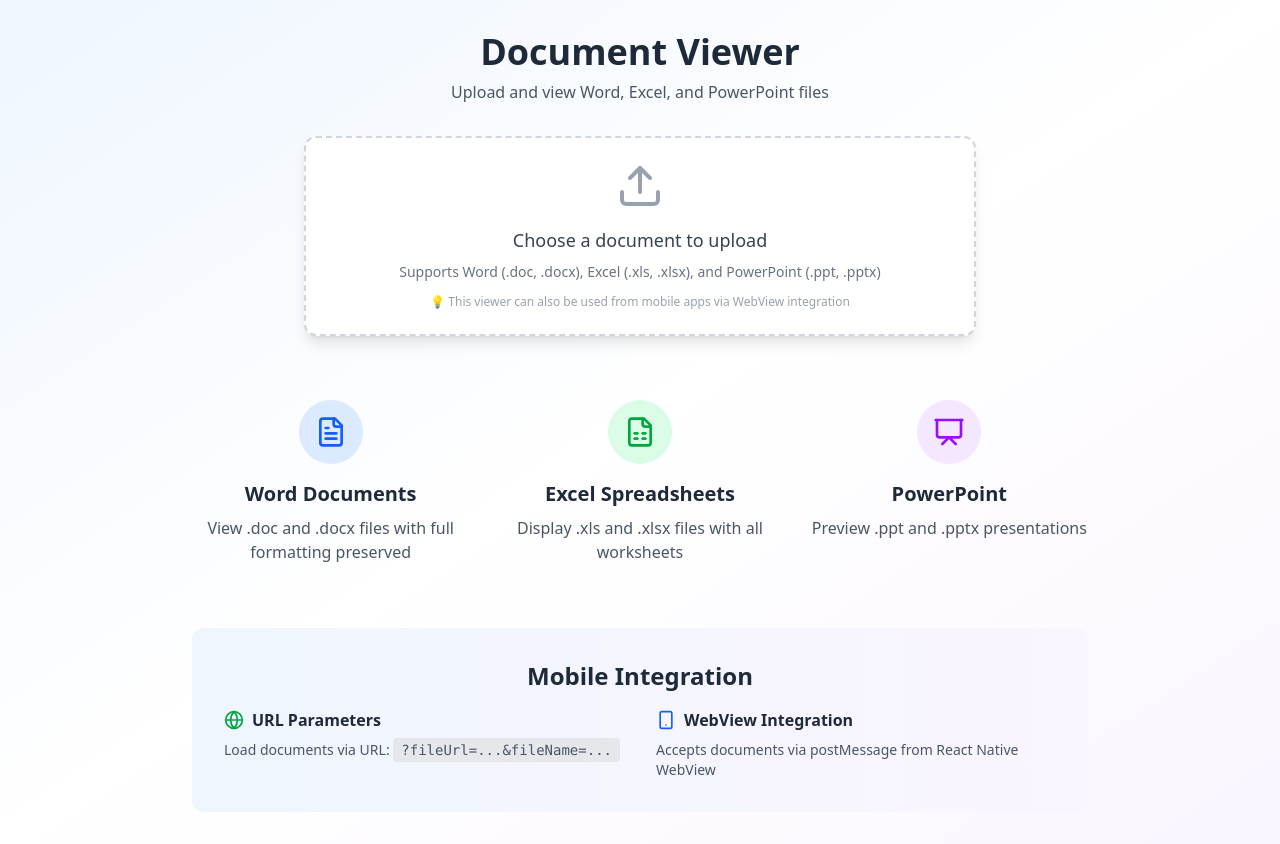
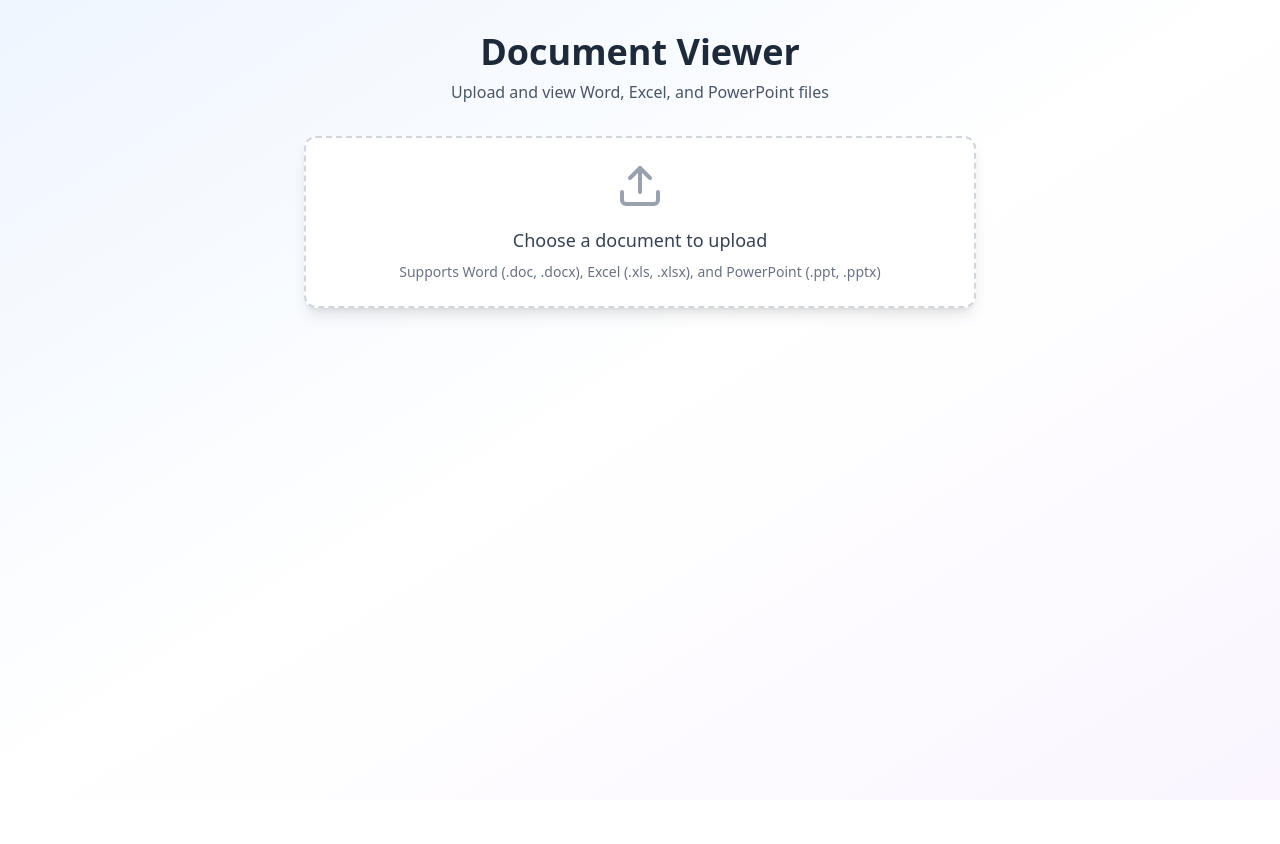
Before and after one commit to codNow/react-doc-viewer, a React (Vite) app: page / in a window 1280 px wide. After the commit the page ends 800 px from the top, so only its background shows below. Built offline with nearby package versions, Linux system fonts and the light colour scheme.

Commit message:
new changes

```diff
--- a/src/App.tsx
+++ b/src/App.tsx
@@ -1,5 +1,5 @@
 import React, { useState, useCallback, useEffect, type ChangeEvent, type JSX, useRef } from 'react';
-import { Upload, FileText, FileSpreadsheet, Presentation, AlertCircle, Eye, Smartphone, Globe } from 'lucide-react';
+import { Upload, Presentation } from 'lucide-react';
 import * as XLSX from 'xlsx';
 import { renderAsync } from 'docx-preview';
 
@@ -9,22 +9,18 @@ interface ExcelSheetData {
   [sheetName: string]: (string | number)[][];
 }
 
-// Declare the ReactNativeWebView interface for TypeScript
-
 interface NativeMessage {
   type: 'READY' | 'LOADED' | 'WEB_ERROR';
   fileName?: string;
   message?: string;
 }
 
-// Define incoming message types from React Native
 interface IncomingMessage {
   type: 'LOAD_DOCUMENT';
   fileData: string;
   fileName: string;
 }
 
-// Declare the ReactNativeWebView interface for TypeScript
 declare global {
   interface Window {
     ReactNativeWebView?: {
@@ -41,119 +37,89 @@ const DocumentViewer: React.FC = () => {
   const [excelData, setExcelData] = useState<ExcelSheetData | null>(null);
   const [loadSource, setLoadSource] = useState<'upload' | 'url' | 'mobile'>('upload');
   const [isEmbedded, setIsEmbedded] = useState<boolean>(false);
+  const [debugInfo, setDebugInfo] = useState<string>('');
   const viewerRef = useRef<HTMLDivElement | null>(null);
 
-  const getFileIcon = (type: FileType): JSX.Element => {
-    if (type.includes('word') || type.includes('document')) return <FileText className="w-6 h-6" />;
-    if (type.includes('sheet') || type.includes('excel')) return <FileSpreadsheet className="w-6 h-6" />;
-    if (type.includes('presentation') || type.includes('powerpoint')) return <Presentation className="w-6 h-6" />;
-    return <FileText className="w-6 h-6" />;
-  };
 
-  // Function to post messages back to React Native
+
   const postMessageToNative = (message: NativeMessage) => {
+    console.log('Posting message to native:', message);
     if (window.ReactNativeWebView) {
       window.ReactNativeWebView.postMessage(JSON.stringify(message));
+    } else {
+      console.log('ReactNativeWebView not available - probably in browser');
     }
   };
 
-  // Function to post errors back to React Native
   const postErrorToNative = (message: string) => {
     postMessageToNative({ type: 'WEB_ERROR', message });
   };
 
-  // Check URL parameters on component mount
+  const addDebugInfo = (info: string) => {
+    console.log('DEBUG:', info);
+    setDebugInfo(prev => prev + '\n' + new Date().toLocaleTimeString() + ': ' + info);
+  };
+
   useEffect(() => {
     const urlParams = new URLSearchParams(window.location.search);
-    const fileUrl = urlParams.get('fileUrl');
-    const fileName = urlParams.get('fileName');
     const viewMode = urlParams.get('viewMode');
 
     if (viewMode === 'embedded') {
       setIsEmbedded(true);
-      console.log('Running in embedded mode');
-    }
+      addDebugInfo('Running in embedded mode');
 
-    if (fileUrl && fileName) {
-      setLoadSource('url');
-      loadFileFromUrl(fileUrl, fileName);
-    }
-
-    // Send ready signal to React Native when in embedded mode
-    if (viewMode === 'embedded' && window.ReactNativeWebView) {
-      // Small delay to ensure everything is loaded
+      // Send ready signal
       setTimeout(() => {
         postMessageToNative({ type: 'READY' });
-        console.log('Sent READY signal to React Native');
-      }, 100);
+        addDebugInfo('Sent READY signal to React Native');
+      }, 500);
     }
-  // eslint-disable-next-line react-hooks/exhaustive-deps
   }, []);
 
-  // Listen for postMessage from React Native WebView
-  // Listen for postMessage from React Native WebView
   useEffect(() => {
     const handleMessage = (event: MessageEvent) => {
-        console.log('Message received from native:', event.data);
+      addDebugInfo(`Received message: ${event.data}`);
+
       try {
         const data: IncomingMessage = JSON.parse(event.data);
+        addDebugInfo(`Parsed message type: ${data.type}`);
+
         if (data.type === 'LOAD_DOCUMENT') {
+          addDebugInfo(`Loading document: ${data.fileName}, data length: ${data.fileData.length}`);
           setLoadSource('mobile');
-            const { fileData, fileName } = data;
-            console.log('Loading document:', fileName);
-            loadFileFromBase64(fileData, fileName);
+          loadFileFromBase64(data.fileData, data.fileName);
         }
       } catch (error) {
         const errorMessage = error instanceof Error ? error.message : 'Unknown error parsing message';
-          console.error('Error parsing message:', errorMessage);
+        addDebugInfo(`Error parsing message: ${errorMessage}`);
         postErrorToNative(errorMessage);
       }
     };
 
+    // Listen to both 'message' and 'postMessage' events
     window.addEventListener('message', handleMessage);
-      return () => window.removeEventListener('message', handleMessage);
+
+    // Also listen for React Native WebView messages directly
+    if (window.ReactNativeWebView) {
+      addDebugInfo('ReactNativeWebView detected');
+    }
+
+    return () => {
+      window.removeEventListener('message', handleMessage);
+    };
   // eslint-disable-next-line react-hooks/exhaustive-deps
   }, []);
-
-
-  const loadFileFromUrl = async (url: string, fileName: string) => {
-    setIsLoading(true);
-    setError('');
-    setExcelData(null);
-
-    try {
-      const response = await fetch(url);
-      if (!response.ok) throw new Error('Failed to fetch file');
-
-      const arrayBuffer = await response.arrayBuffer();
-      const file = new File([arrayBuffer], fileName, {
-        type: response.headers.get('content-type') || 'application/octet-stream'
-      });
-
-      setSelectedFile(file);
-      await processFile(file);
-
-      postMessageToNative({ type: 'LOADED', fileName });
-    } catch (err) {
-      const errorMessage = err instanceof Error ? err.message : 'Error loading file from URL';
-      setError(errorMessage);
-      postErrorToNative(errorMessage);
-    } finally {
-      setIsLoading(false);
-    }
-  };
 
   const loadFileFromBase64 = async (base64Data: string, fileName: string) => {
     setIsLoading(true);
     setError('');
     setExcelData(null);
+    addDebugInfo(`Starting loadFileFromBase64 for ${fileName}`);
 
     try {
-      console.log(`Loading file from Base64: ${fileName}, data length: ${base64Data.length}`);
-
-      // Decode base64
+      addDebugInfo('Decoding base64...');
       const byteCharacters = atob(base64Data);
-      console.log('Base64 decoded successfully, length:', byteCharacters.length);
+      addDebugInfo(`Base64 decoded: ${byteCharacters.length} bytes`);
 
       const byteNumbers = new Array(byteCharacters.length);
       for (let i = 0; i < byteCharacters.length; i++) {
@@ -161,20 +127,20 @@ const DocumentViewer: React.FC = () => {
       }
       const byteArray = new Uint8Array(byteNumbers);
       const blob = new Blob([byteArray]);
-      console.log('Blob created successfully, size:', blob.size);
+      addDebugInfo(`Blob created: ${blob.size} bytes`);
 
       const file = new File([blob], fileName);
       setSelectedFile(file);
-      console.log('File object created:', file);
+      addDebugInfo('File object created, starting processFile...');
 
       await processFile(file);
-      console.log('File processed successfully');
+      addDebugInfo('File processed successfully');
 
       postMessageToNative({ type: 'LOADED', fileName });
 
     } catch (err) {
       const errorMessage = err instanceof Error ? err.message : 'Error loading file from data';
-      console.error('Error in loadFileFromBase64:', errorMessage, err);
+      addDebugInfo(`Error: ${errorMessage}`);
       setError(errorMessage);
       postErrorToNative(errorMessage);
     } finally {
@@ -183,9 +149,9 @@ const DocumentViewer: React.FC = () => {
   };
 
   const processFile = async (file: File) => {
-    console.log('Processing file:', file.name, 'type:', file.type);
+    addDebugInfo(`Processing file: ${file.name}, size: ${file.size}`);
     const fileExtension = file.name.split('.').pop()?.toLowerCase();
-    console.log('File extension:', fileExtension);
+    addDebugInfo(`File extension: ${fileExtension}`);
 
     try {
       if (fileExtension === 'docx' || fileExtension === 'doc') {
@@ -198,66 +164,61 @@ const DocumentViewer: React.FC = () => {
         processPowerPointDocument();
       }
       else {
-        throw new Error('Unsupported file type. Please upload Word (.docx, .doc), Excel (.xlsx, .xls), or PowerPoint (.pptx, .ppt) files.');
+        throw new Error('Unsupported file type');
       }
     } catch (error) {
-      console.error('Error in processFile:', error);
+      addDebugInfo(`Error in processFile: ${error}`);
       throw error;
     }
   };
 
   const processWordDocument = async (file: File): Promise<void> => {
-    console.log('Processing Word document');
+    addDebugInfo('Processing Word document...');
     setFileType('word');
-    if (!file) return;
 
     try {
       const arrayBuffer = await file.arrayBuffer();
-      console.log('ArrayBuffer created for Word document, size:', arrayBuffer.byteLength);
+      addDebugInfo(`ArrayBuffer size: ${arrayBuffer.byteLength}`);
 
       if (viewerRef.current) {
+        addDebugInfo('Clearing viewer and rendering...');
         viewerRef.current.innerHTML = '';
-        console.log('Starting docx-preview render');
         await renderAsync(arrayBuffer, viewerRef.current);
-        console.log('Word document rendered successfully');
+        addDebugInfo('Word document rendered successfully!');
       } else {
         throw new Error('Viewer container not available');
       }
     } catch (error) {
-      console.error('Error processing Word document:', error);
+      addDebugInfo(`Error processing Word document: ${error}`);
       throw error;
     }
   };
 
   const processExcelDocument = async (file: File): Promise<void> => {
-    console.log('Processing Excel document');
+    addDebugInfo('Processing Excel document...');
     setFileType('excel');
 
     try {
       const arrayBuffer = await file.arrayBuffer();
-      console.log('ArrayBuffer created for Excel document, size:', arrayBuffer.byteLength);
-
       const workbook = XLSX.read(arrayBuffer, { type: 'array' });
-      console.log('Excel workbook loaded, sheets:', workbook.SheetNames);
 
       const sheetsData: ExcelSheetData = {};
       workbook.SheetNames.forEach((sheetName: string) => {
         const worksheet = workbook.Sheets[sheetName];
         const jsonData = XLSX.utils.sheet_to_json(worksheet, { header: 1 }) as (string | number)[][];
         sheetsData[sheetName] = jsonData;
-        console.log(`Sheet ${sheetName} processed, rows: ${jsonData.length}`);
       });
 
       setExcelData(sheetsData);
-      console.log('Excel document processed successfully');
+      addDebugInfo('Excel document processed successfully');
     } catch (error) {
-      console.error('Error processing Excel document:', error);
+      addDebugInfo(`Error processing Excel document: ${error}`);
       throw error;
     }
   };
 
   const processPowerPointDocument = (): void => {
-    console.log('Processing PowerPoint document');
+    addDebugInfo('Processing PowerPoint document...');
     setFileType('powerpoint');
   };
 
@@ -303,31 +264,41 @@ const DocumentViewer: React.FC = () => {
     </div>
   );
 
-  const formatFileSize = (bytes: number): string => (bytes / 1024 / 1024).toFixed(2);
+  // Debug Panel for embedded mode
+  if (isEmbedded && (!selectedFile || error)) {
+    return (
+      <div className="p-4 bg-white min-h-screen">
+        <h2 className="text-lg font-bold mb-4">Document Viewer Debug</h2>
 
-  const capitalizeFileType = (type: FileType): string => type.charAt(0).toUpperCase() + type.slice(1);
+        {isLoading && (
+          <div className="mb-4">
+            <div className="inline-block animate-spin rounded-full h-6 w-6 border-b-2 border-blue-600"></div>
+            <span className="ml-2">Processing document...</span>
+            <div className="mb-2">
+            <strong>Load Source:</strong> {loadSource}
+          </div>
 
-  const getLoadSourceIcon = () => {
-    switch (loadSource) {
-      case 'mobile': return <Smartphone className="w-5 h-5 mr-1 text-blue-600" />;
-      case 'url': return <Globe className="w-5 h-5 mr-1 text-green-600" />;
-      default: return <Upload className="w-5 h-5 mr-1 text-purple-600" />;
+          </div>
+        )}
+
+        {error && (
+          <div className="mb-4 p-4 bg-red-50 border border-red-200 rounded">
+            <strong>Error:</strong> {error}
+          </div>
+        )}
+
+        <div className="bg-gray-50 p-4 rounded">
+          <h3 className="font-semibold mb-2">Debug Log:</h3>
+          <pre className="text-xs whitespace-pre-wrap">{debugInfo || 'No debug info yet...'}</pre>
+        </div>
+      </div>
+    );
   }
-  };
-
-  const getLoadSourceText = () => {
-    switch (loadSource) {
-      case 'mobile': return 'Loaded from Mobile App';
-      case 'url': return 'Loaded from URL';
-      default: return 'Uploaded from Device';
-    }
-  };
 
   return (
     <div className={isEmbedded ? "bg-white min-h-screen" : "min-h-screen bg-gradient-to-br from-blue-50 via-white to-purple-50"}>
       <div className={isEmbedded ? "px-2 py-2" : "container mx-auto px-4 py-8"}>
 
-        {/* Header - Only show if NOT embedded */}
         {!isEmbedded && (
           <div className="text-center mb-8">
             <h1 className="text-4xl font-bold text-gray-800 mb-2">Document Viewer</h1>
@@ -335,7 +306,6 @@ const DocumentViewer: React.FC = () => {
           </div>
         )}
 
-        {/* Upload Section - Only show if NOT embedded and no file is loaded */}
         {!isEmbedded && !selectedFile && (
           <div className="max-w-2xl mx-auto mb-8">
             <div className="bg-white rounded-xl shadow-lg p-6 border-2 border-dashed border-gray-300 hover:border-blue-400 transition-colors">
@@ -356,160 +326,43 @@ const DocumentViewer: React.FC = () => {
                 <p className="text-sm text-gray-500 mt-2">
                   Supports Word (.doc, .docx), Excel (.xls, .xlsx), and PowerPoint (.ppt, .pptx)
                 </p>
-                <p className="text-xs text-gray-400 mt-3">
-                  💡 This viewer can also be used from mobile apps via WebView integration
-                </p>
               </div>
             </div>
           </div>
         )}
 
-        {/* Loading State */}
-        {isLoading && (
-          <div className="text-center py-8">
-            <div className="inline-block animate-spin rounded-full h-8 w-8 border-b-2 border-blue-600"></div>
-            <p className="mt-2 text-gray-600">Processing document...</p>
-          </div>
-        )}
-
-        {/* Error State */}
-        {error && (
-          <div className={isEmbedded ? "mb-4" : "max-w-2xl mx-auto mb-8"}>
-            <div className="bg-red-50 border border-red-200 rounded-lg p-4 flex items-center">
-              <AlertCircle className="w-5 h-5 text-red-500 mr-3" />
-              <span className="text-red-700">{error}</span>
-            </div>
-          </div>
-        )}
-
-        {/* File Info - Only show if NOT embedded */}
-        {selectedFile && !isLoading && !isEmbedded && (
-          <div className="max-w-4xl mx-auto mb-6">
-            <div className="bg-white rounded-lg shadow-md p-4">
-              <div className="flex items-center justify-between">
-                <div className="flex items-center">
-                  {getFileIcon(fileType)}
-                  <div className="ml-3">
-                    <h3 className="font-medium text-gray-800">{selectedFile.name}</h3>
-                    <p className="text-sm text-gray-500">
-                      {formatFileSize(selectedFile.size)} MB • {capitalizeFileType(fileType)}
-                    </p>
-                  </div>
-                </div>
-                <div className="flex flex-col items-end">
-                  <div className="flex items-center text-green-600 mb-1">
-                    <Eye className="w-5 h-5 mr-1" />
-                    <span className="text-sm font-medium">Viewing</span>
-                  </div>
-                  <div className="flex items-center text-gray-500">
-                    {getLoadSourceIcon()}
-                    <span className="text-xs">{getLoadSourceText()}</span>
-                  </div>
-                </div>
-              </div>
-            </div>
-          </div>
-        )}
-
-        {/* Word Document Content */}
         {fileType === 'word' && (
           <div className={isEmbedded ? "" : "max-w-4xl mx-auto"}>
             <div className={isEmbedded ? "" : "bg-white rounded-xl shadow-lg p-8"}>
               <div
                 ref={viewerRef}
-                className={`w-full ${isEmbedded ? 'min-h-screen' : 'min-h-96'} overflow-auto border ${isEmbedded ? 'border-0' : 'border-gray-200'} rounded-lg p-4`}
+                className={`w-full ${isEmbedded ? 'min-h-screen' : 'min-h-96'} overflow-auto`}
                 style={{ backgroundColor: 'white' }}
               />
             </div>
           </div>
         )}
 
-        {/* PowerPoint Content */}
         {fileType === 'powerpoint' && (
-          <div className={isEmbedded ? "" : "max-w-4xl mx-auto"}>
-            <div className={isEmbedded ? "" : "bg-white rounded-xl shadow-lg p-8"}>
           <div className="text-center py-16">
             <Presentation className="w-16 h-16 text-gray-400 mx-auto mb-4" />
             <h3 className="text-xl font-semibold text-gray-800 mb-2">PowerPoint Preview</h3>
-                <p className="text-gray-600 mb-4">
-                  PowerPoint files are loaded but preview is not yet implemented.
-                </p>
-                <p className="text-sm text-gray-500">
-                  File: {selectedFile?.name}
-                </p>
-              </div>
-            </div>
+            <p className="text-gray-600">PowerPoint files are loaded but preview is not yet implemented.</p>
           </div>
         )}
 
-        {/* Excel Content */}
         {excelData && (
           <div className={isEmbedded ? "" : "max-w-6xl mx-auto"}>
             <div className={isEmbedded ? "" : "bg-white rounded-xl shadow-lg p-8"}>
-              {!isEmbedded && <h2 className="text-2xl font-bold text-gray-800 mb-6">Excel Workbook</h2>}
               {Object.entries(excelData).map(([sheetName, sheetData]) =>
                 renderExcelSheet(sheetData, sheetName)
               )}
             </div>
           </div>
         )}
-
-        {/* Features List - Only show if NOT embedded and no file is loaded */}
-        {!isEmbedded && !selectedFile && (
-          <div className="max-w-4xl mx-auto mt-16">
-            <div className="grid md:grid-cols-3 gap-8">
-              <div className="text-center">
-                <div className="bg-blue-100 rounded-full w-16 h-16 flex items-center justify-center mx-auto mb-4">
-                  <FileText className="w-8 h-8 text-blue-600" />
-                </div>
-                <h3 className="text-xl font-semibold text-gray-800 mb-2">Word Documents</h3>
-                <p className="text-gray-600">View .doc and .docx files with full formatting preserved</p>
       </div>
 
-              <div className="text-center">
-                <div className="bg-green-100 rounded-full w-16 h-16 flex items-center justify-center mx-auto mb-4">
-                  <FileSpreadsheet className="w-8 h-8 text-green-600" />
-                </div>
-                <h3 className="text-xl font-semibold text-gray-800 mb-2">Excel Spreadsheets</h3>
-                <p className="text-gray-600">Display .xls and .xlsx files with all worksheets</p>
-              </div>
 
-              <div className="text-center">
-                <div className="bg-purple-100 rounded-full w-16 h-16 flex items-center justify-center mx-auto mb-4">
-                  <Presentation className="w-8 h-8 text-purple-600" />
-                </div>
-                <h3 className="text-xl font-semibold text-gray-800 mb-2">PowerPoint</h3>
-                <p className="text-gray-600">Preview .ppt and .pptx presentations</p>
-              </div>
-            </div>
-
-            {/* Integration Info */}
-            <div className="mt-16 bg-gradient-to-r from-blue-50 to-purple-50 rounded-xl p-8">
-              <h3 className="text-2xl font-bold text-gray-800 mb-4 text-center">Mobile Integration</h3>
-              <div className="grid md:grid-cols-2 gap-8">
-                <div>
-                  <h4 className="font-semibold text-gray-800 mb-2 flex items-center">
-                    <Globe className="w-5 h-5 mr-2 text-green-600" />
-                    URL Parameters
-                  </h4>
-                  <p className="text-gray-600 text-sm">
-                    Load documents via URL: <code className="bg-gray-200 px-2 py-1 rounded">?fileUrl=...&fileName=...</code>
-                  </p>
-                </div>
-                <div>
-                  <h4 className="font-semibold text-gray-800 mb-2 flex items-center">
-                    <Smartphone className="w-5 h-5 mr-2 text-blue-600" />
-                    WebView Integration
-                  </h4>
-                  <p className="text-gray-600 text-sm">
-                    Accepts documents via postMessage from React Native WebView
-                  </p>
-                </div>
-              </div>
-            </div>
-          </div>
-        )}
-      </div>
     </div>
   );
 };
```
Lines whose indentation alone changed are shown as unchanged.
